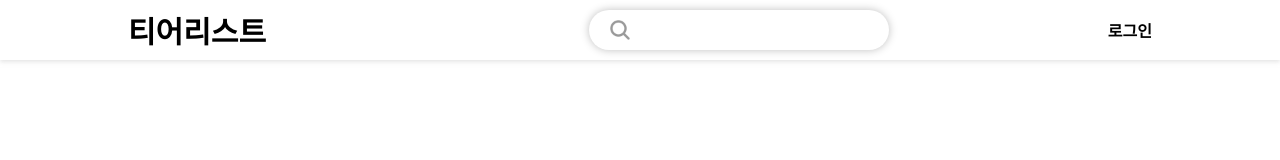
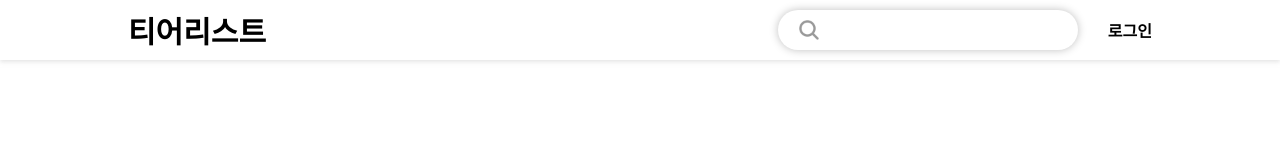
Before and after one commit to tierlist-projects/tierlist-frontend, a React (Create React App) app: page /mypage in a window 1280 px wide. Shown: the top 160 px of the page. Built offline with nearby package versions, Linux system fonts and the light colour scheme; a web font is replaced by a local one.

Commit message:
feat(common): 헤더 반응형

```diff
--- a/src/styles/common/Header.style.ts
+++ b/src/styles/common/Header.style.ts
@@ -36,11 +36,7 @@ export const RightArea = styled.div`
   display: flex;
   align-items: center;
   justify-content: space-between;
-  width: 55%;
-
-  @media screen and (max-width: 800px) {
-    gap: 20px;
-  }
+  gap: 30px;
 `
 
 export const LoginMyPageButton = styled.button`
@@ -53,6 +49,7 @@ export const Menu = styled.div`
   display: flex;
   flex-direction: column;
   align-items: end;
+  min-width: 150px;
 
   .user-info {
     display: flex;
```
